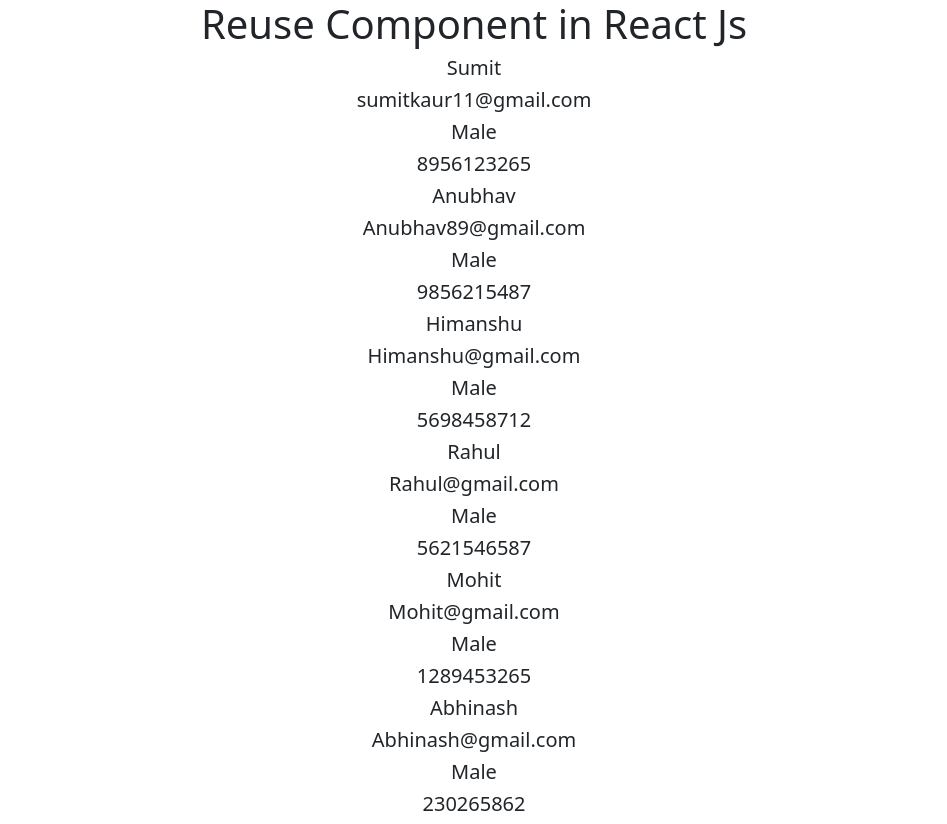
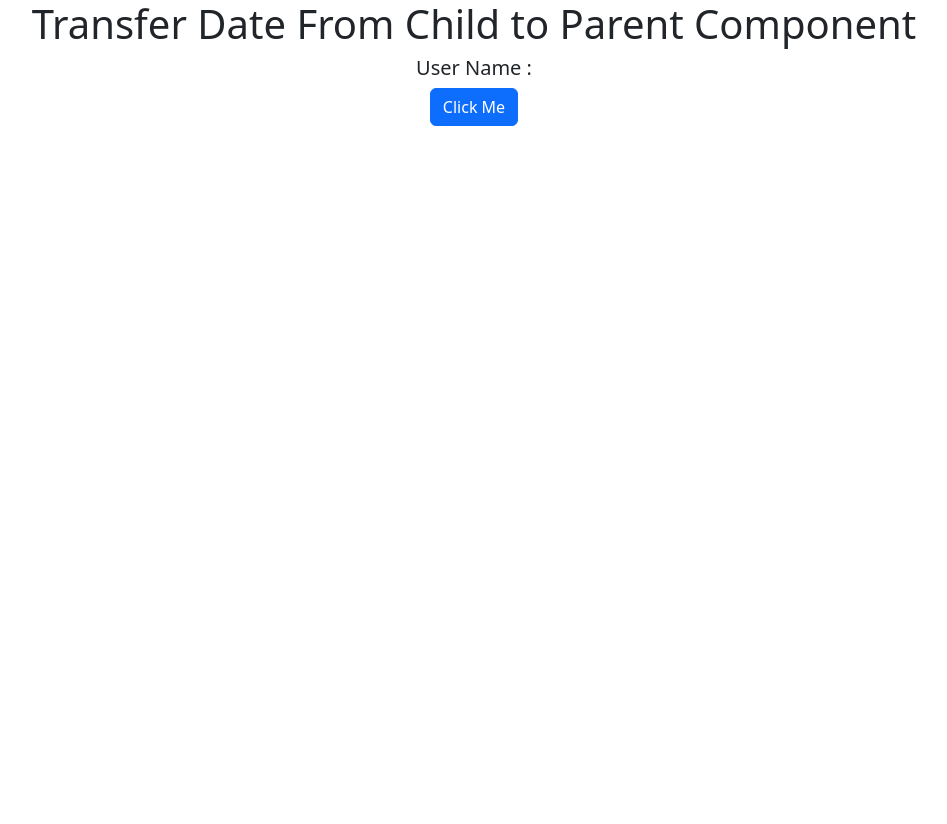
Before and after one commit to Himanshu1201/React-Git, a React (Create React App) app: page / in a window 1280 px wide. Shown: the whole page, without its empty margins (166-1113 px from the left). After the commit the page ends 800 px from the top, so only its background shows below. Built offline with nearby package versions, Linux system fonts and the light colour scheme.

Commit message:
Transfer data from Child to Parent in React Js

```diff
--- a/src/App.js
+++ b/src/App.js
@@ -25,11 +25,16 @@
 import HandleArrayListWithBootstrap from './HandleArrayListWithBootstrap';
 import NestedArrayist from './NestedArrayList';
 import ReuseComponent from './ReuseComponent';
+import TransferChildToParent from './TransferChildToParent';
 
 function App(){
+        function parenrAlert(data){
+            console.log(data);
+            alert(data.name);
+        }
         return(
             <div className='App'>
-                < ReuseComponent/>
+                < TransferChildToParent alert={parenrAlert}/>
             </div>
         )
       }
--- /dev/null
+++ b/src/TransferChildToParent.js
@@ -0,0 +1,15 @@
+import React from "react";
+import { Button } from "react-bootstrap";
+
+function TransferChildToParent(props){
+    const data = {name: 'Sumit', email: 'sumitkaur11@gmail.com', gender: 'Male', MobileNumber: '8956123265'};
+    return(
+        <div>
+            <h1> Transfer Date From Child to Parent Component</h1>
+            <h5>User Name : </h5>
+            <Button onClick={()=> props.alert(data)}> Click Me </Button>
+        </div>
+    )
+}
+
+export default TransferChildToParent;
```
